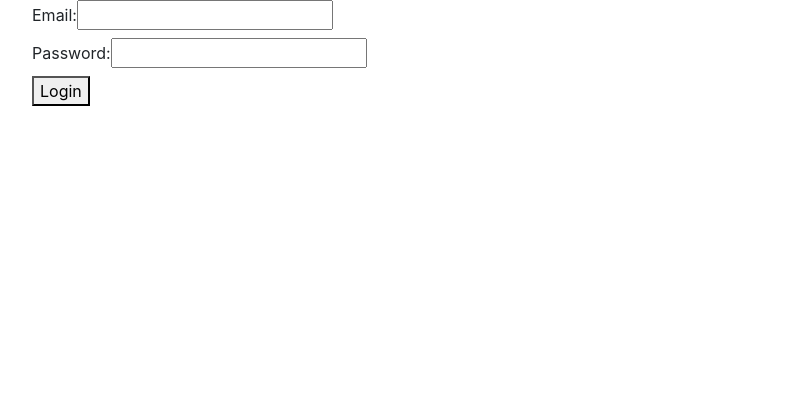
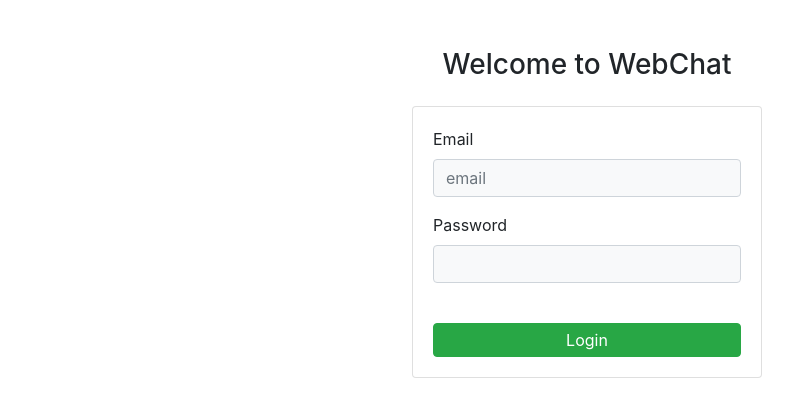
Before and after one commit to veselamanolova/WebChat, a React (Create React App) app in the folder web-chat/: page /register in a window 1280 px wide. Shown: the top 416 px of the page, without its empty margins (53-846 px from the left). Built offline with nearby package versions, Linux system fonts and the light colour scheme.

Commit message:
login layout

```diff
--- a/web-chat/src/App.js
+++ b/web-chat/src/App.js
@@ -5,6 +5,7 @@ import Login from "./components/login";
 import Notfound from "./components/notfound";
 import Users from "./components/users";
 import Groups from "./components/groups";
+import Register from "./components/register";
 
 class App extends Component {
 
@@ -41,9 +42,6 @@ class App extends Component {
     this.setState({
       userData: {}
     });
-    // this.context.router.push('/');
-    // return <Redirect push to="/" />;
-    // window.location.reload();
   };
 
   render() {
@@ -69,6 +67,7 @@ class App extends Component {
               <Route exact path="/" component={() => <Groups userData={this.state.userData} />} />
               <Route path="/users" component={() => <Users userData={this.state.userData} />} />
               <Route path="/groups" component={() => <Groups userData={this.state.userData} />} />
+              <Route exact path="/register" component={() => <Register />} />
               <Route path="/profile" component={() => <UserProfile
                 userData={this.state.userData}
                 updateHandler={this.updateLoggedInUser}
--- a/web-chat/src/components/login.jsx
+++ b/web-chat/src/components/login.jsx
@@ -1,4 +1,11 @@
 import React, { Component } from "react";
+import { Route, Link, BrowserRouter as Router, Switch, Redirect } from 'react-router-dom'
+import Register from "./register";
+import { browserHistory } from 'history';
+import {
+    withRouter
+} from 'react-router-dom'
+
 
 class Login extends React.Component {
     constructor(props) {
@@ -10,7 +17,8 @@ class Login extends React.Component {
             userId: '',
             password: '',
             userName: '',
-            token: ''
+            token: '',
+            LoginError: ''
         };
     }
 
@@ -39,31 +47,53 @@ class Login extends React.Component {
     };
 
 
+    NavigateToRegister = () => {
+
+    }
+
+
 
     render() {
         const { email, password } = this.state;
         return (
             <div>
-                <div>
-                    <label>
-                        Email:
-                        <input type="text" value={email}
-                            onChange={e => this.setState({ email: e.target.value })} />
-                    </label>
+                <div className="row">
+                    <div className="container col-sm-12 col-md-4 m-10">
+                        <h3 className="mt-5 mb-4 text-center" >Welcome to WebChat</h3>
+                        <div class="card">
+                            <div class="card-body">
+                                <div class="form-group">
+                                    <label for="email"> Email</label>
+                                    <input type="text" class="form-control bg-light" id="email" placeholder="email"
+                                        value={email}
+                                        onChange={e => this.setState({ email: e.target.value })}
+                                    />
+                                </div>
+                                <div class="form-group">
+                                    <label for="password">Password</label>
+                                    <input type="password" class="form-control bg-light" id="password"
+                                        value={password}
+                                        onChange={e => this.setState({ password: e.target.value })}
+                                    />
+                                </div>
+                                <div className="d-flex">
+                                    <button className="btn btn-success p-1 mt-4 flex-grow-1" onClick={
+                                        this.sendLoginCredentials
+                                    }>Login</button>
+                                </div>
+                            </div>
+                        </div>
+                        {/* <div class="card mt-4">
+                            <div class="card-body">
+                                <div onClick={this.NavigateToRegister}> New to WebChat? Create an account</div>
+                            </div>
+                        </div> */}
+                    </div>
                 </div>
-                <div>
-                    <label>
-                        Password:
-                        <input type="text" value={password}
-                            onChange={e => this.setState({ password: e.target.value })} />
-                    </label>
-                </div>
-                <button onClick={
-                    this.sendLoginCredentials
-                }>Login</button>
             </div>
         );
     }
 }
 
+
 export default Login;
--- /dev/null
+++ b/web-chat/src/components/register.jsx
@@ -0,0 +1,57 @@
+import React, { Component } from "react";
+import { Route, Link, BrowserRouter as Router, Switch, Redirect } from 'react-router-dom'
+
+
+class Register extends React.Component {
+    constructor(props) {
+        super(props);
+        var localStrUserData = localStorage.getItem('logedInUserData');
+        console.log(localStrUserData);
+        this.state = {
+            email: '',
+            userId: '',
+            password: '',
+            userName: '',
+            token: '',
+            LoginError: ''
+        };
+    }
+
+    componentDidMount() {
+    }
+
+    sendLoginCredentials = () => {
+        console.log(this.state.email + " " + this.state.password)
+        debugger;
+
+        fetch('http://localhost:5000/api/user/login', {
+            method: 'POST',
+            headers: { 'Content-Type': 'application/json' },
+            body: JSON.stringify({
+                email: this.state.email,
+                password: this.state.password
+            }),
+        })
+            .then(res => res.json())
+            .then(result => {
+                console.log(`result: ${result}`);
+
+                localStorage.setItem('logedInUserData', JSON.stringify(result));
+                window.location.reload()
+            });
+    };
+
+
+
+    render() {
+        const { email, password } = this.state;
+        return (
+            <div>
+                Register
+            </div>
+        );
+    }
+}
+
+
+export default Register;
```
